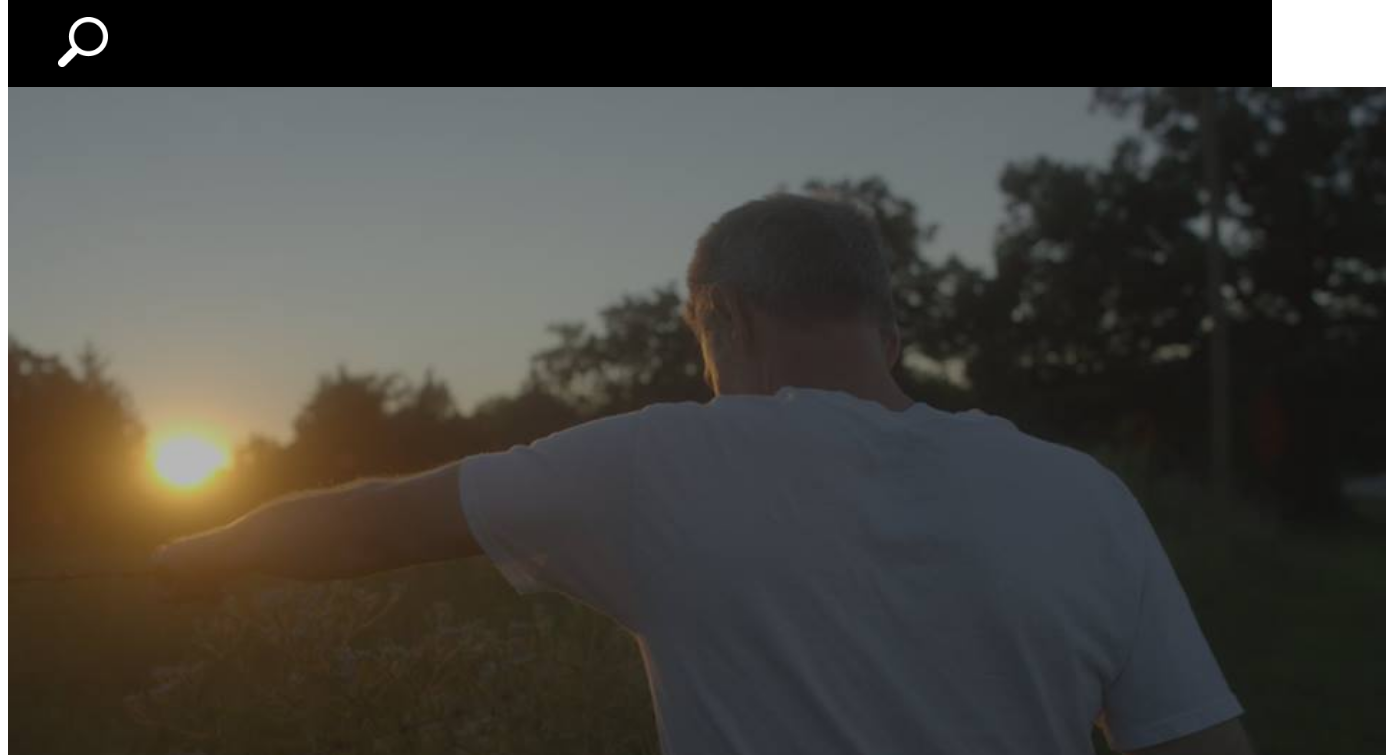
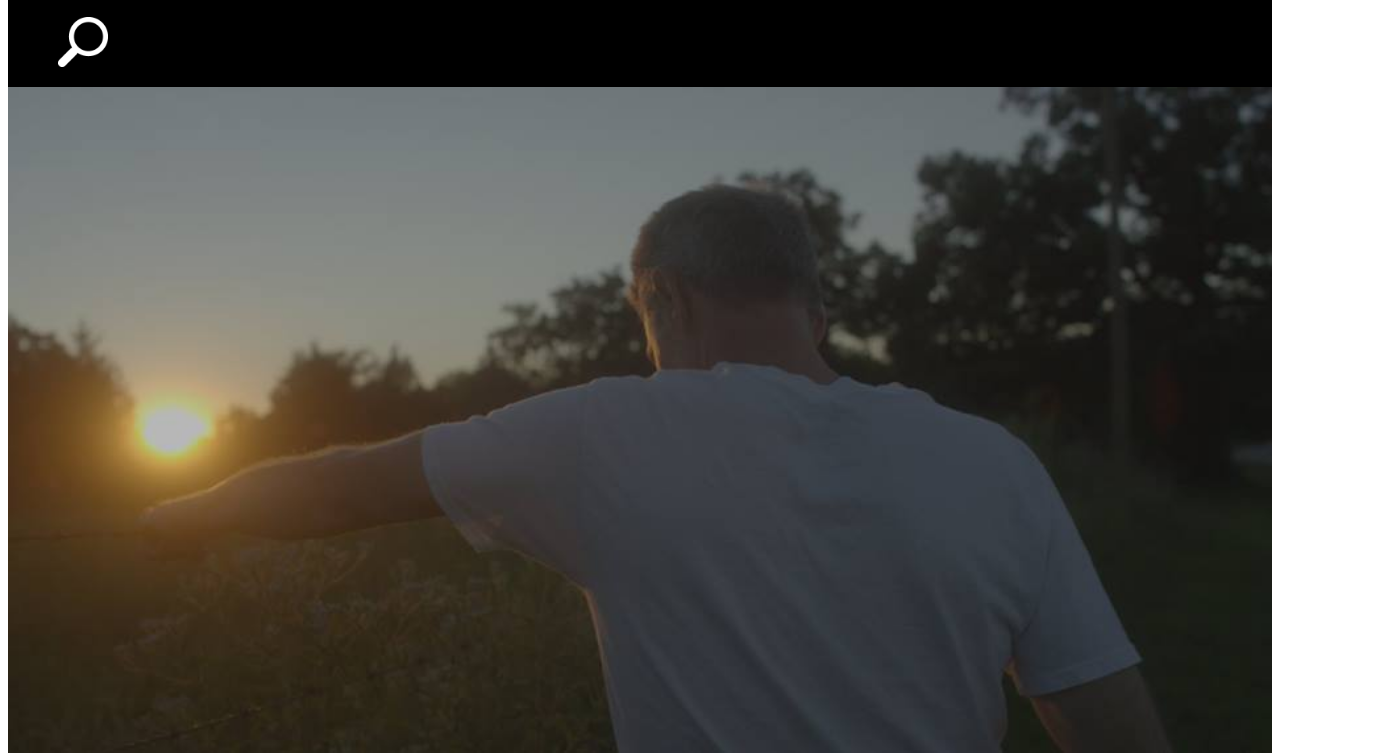
Before and after one commit to Jondoty/Method-M-Films, a plain HTML site: page index.html in a window 1280 px wide. Shown: the part 727-1482 px from the top of the page, 1386 px wide, since content can reach past the window. Drawn offline with Linux system fonts and the light colour scheme.

Commit message:
banner 100%

```diff
--- a/index.html
+++ b/index.html
@@ -24,7 +24,7 @@
 
 <div id="bodycontainer">
 <!--Daria's section-->
-<p><a href="films.html"><img src="images/posters/wake-of-ire.jpg" alt="Main photo" width="109%" border="0"/></a></p>
+<p><a href="films.html"><img src="images/posters/wake-of-ire.jpg" alt="Main photo" width="100%" border="0"/></a></p>
 
 </p>
 
```
